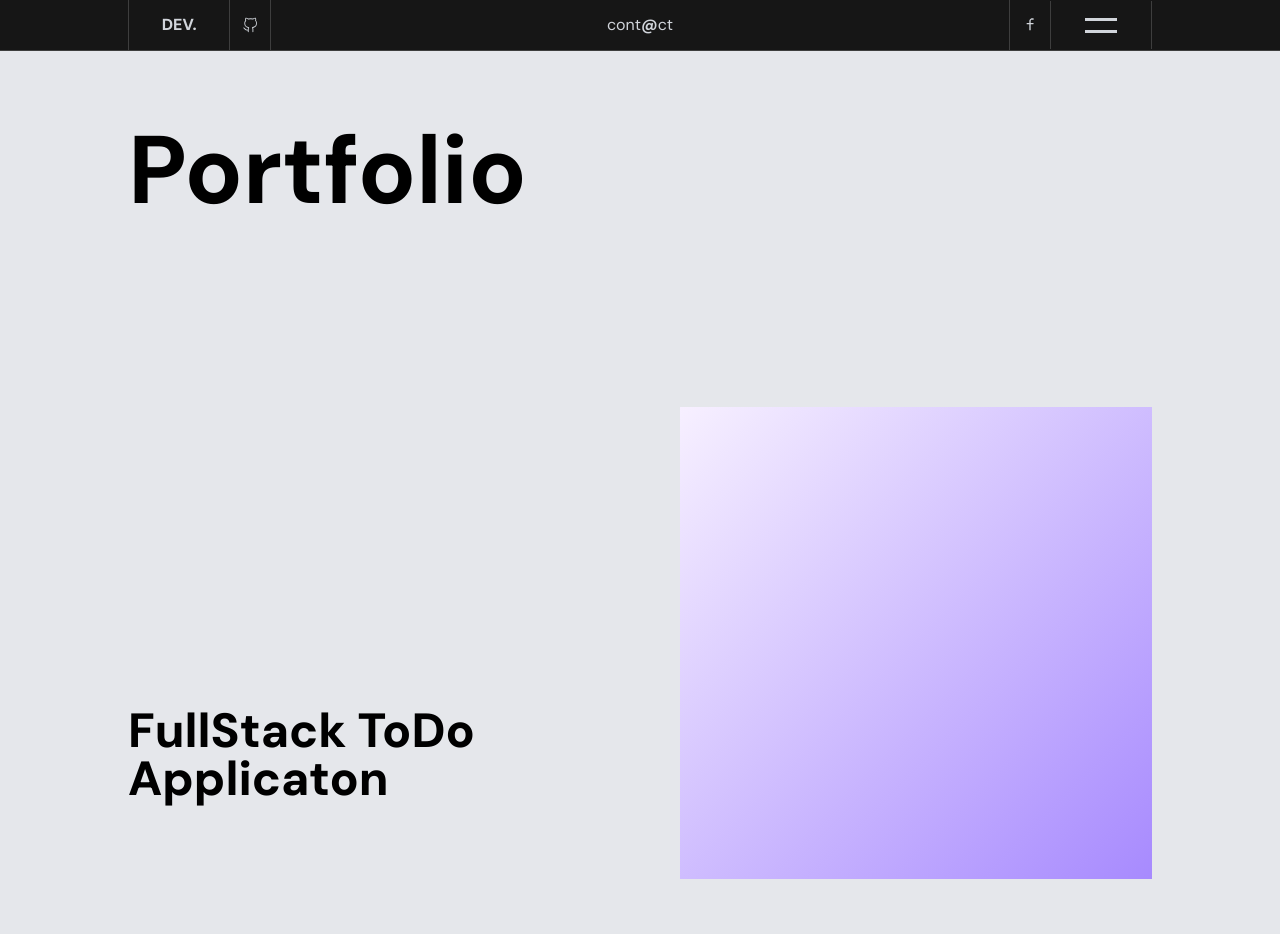
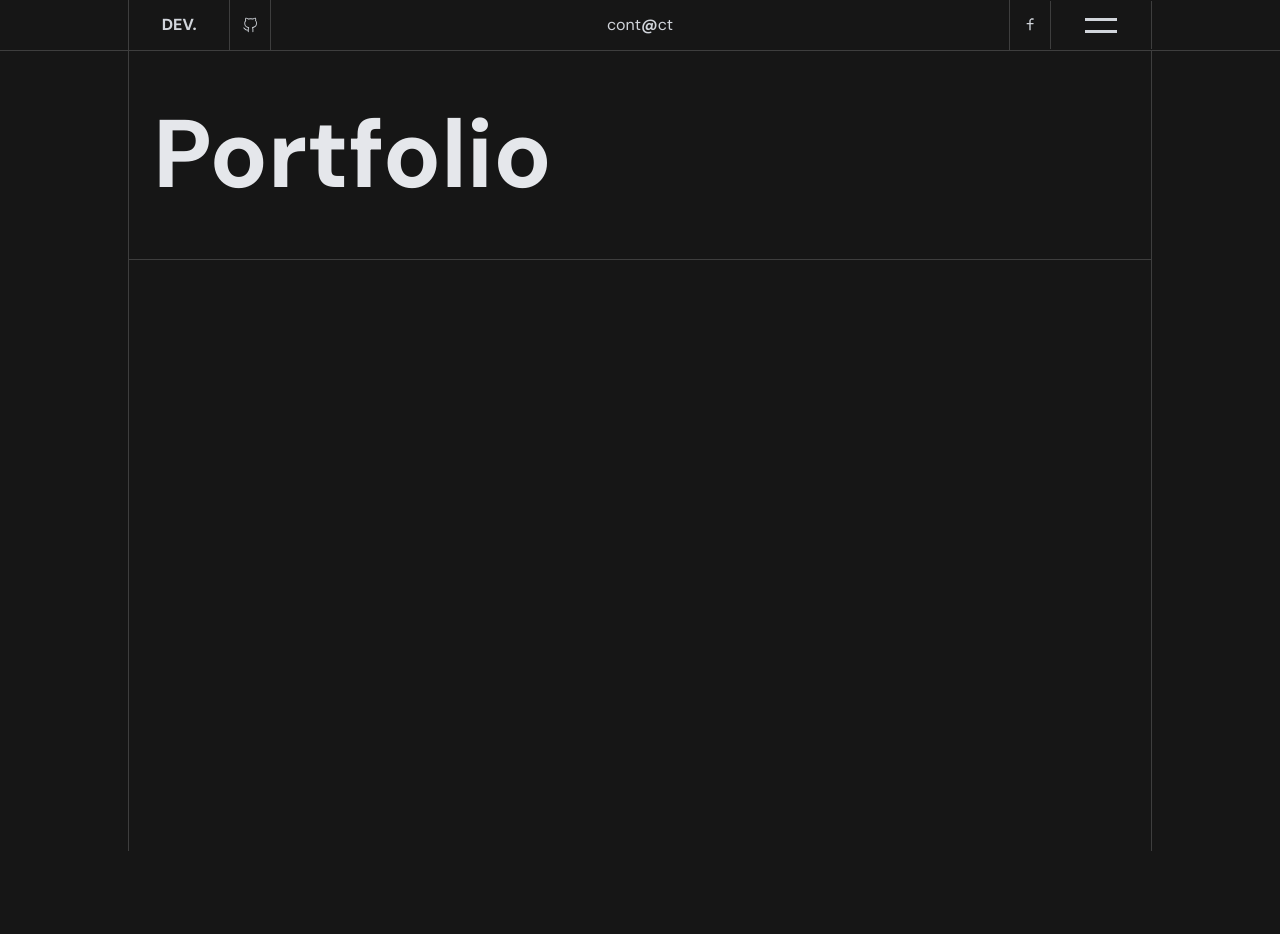
Before and after one commit to Capoverde/my-site-portfolio, a Next.js app: page /PortfolioPage in a window 1280 px wide. Shown: the top 934 px of the page. After the commit the page ends 851 px from the top, so only its background shows below. Built offline with nearby package versions, Linux system fonts and the light colour scheme.

Commit message:
rebuilding Portfolio Page

```diff
--- a/app/AboutPage/page.jsx
+++ b/app/AboutPage/page.jsx
@@ -20,7 +20,6 @@ export default function About () {
     <main className={`${styles.FadeIn} bg-transparent min-h-screen min-w-screen mx-[10%]
                             border-r border-l border-[#3e3e3e] relative
     `}>
-     {/* <h1 className="title w-full px-8 border-b border-[#3e3e3e] font-bold text-gray-300 text-[6rem]">About Me</h1> */}
      <AnimatedHeader text="About Me" className="title w-full px-8 border-b border-[#3e3e3e] font-bold text-gray-300 text-[6rem]"/>
      <div className="wrapper w-full h-1/2 flex justify-between relative">
       <div className="flex-col pb-14 overflow-hidden w-1/2">
--- a/app/PortfolioPage/page.jsx
+++ b/app/PortfolioPage/page.jsx
@@ -49,45 +49,56 @@ const layoutVariants = {
 
 const PortfolioPage = () => {
   return (
-    <div className={`${styles.fadeIn} w-screen h-screen puff-in-center`}>
-      <Header />
-      <header className="Portfolio__header bg-gray-200">
-        <h1 className="title font-bold text-[6rem] pt-[3rem] px-[10%]">
+    // <div className={`${styles.fadeIn} w-screen h-screen puff-in-center`}>
+    //   <Header />
+    //   <header className="Portfolio__header bg-gray-200">
+    //     <h1 className="title font-bold text-[6rem] pt-[3rem] px-[10%]">
+    //       Portfolio
+    //     </h1>
+    //   </header>
+    //   <main className="min-w-screen min-h-screen bg-gray-200 px-[10%]">
+    //     <div className="flex w-full h-full gap-20 items-start">
+    //       <div className="w-full py-[50vh]">
+    //         <ul>
+    //           {features.map((feature) => (
+    //             <li key={feature.id}>
+    //               <FeaturesTitle id={feature.id}>{feature.title}</FeaturesTitle>
+    //             </li>
+    //           ))}
+    //         </ul>
+    //       </div>
+    //       <div className="w-full sticky top-0 flex h-screen items-center">
+    //         <div className="relative w-full aspect-square bg-gray-100 rounded-[25px]">
+    //           <AnimatePresence exitBeforeEnter={false} mode="wait">
+    //             <m.div
+    //               key={features.map((feature) => feature.id).join("-")}
+    //               initial="initial"
+    //               animate="animate"
+    //               exit="exit"
+    //               variants={layoutVariants}
+    //               transition={{ duration: 0.75 }}
+    //             >
+    //               {features.map((feature) => (
+    //                 <feature.card id={feature.id} key={feature.id} />
+    //               ))}
+    //             </m.div>
+    //           </AnimatePresence>
+    //         </div>
+    //       </div>
+    //     </div>
+    //   </main>
+    //   <Footer />
+    // </div>
+    <div  className={`${styles.fadeIn} w-screen h-screen puff-in-center`}>
+    <Header />
+      <div className="wrapper mx-[10%] h-full border-l border-r border-[#3e3e3e]">
+        <header className={`${styles.title__header} w-full py-8 pl-6 border-b border-[#3e3e3e]`}>
+        <h1 className="title font-bold text-[6rem] text-gray-200">
           Portfolio
-        </h1>
-      </header>
-      <main className="min-w-screen min-h-screen bg-gray-200 px-[10%]">
-        <div className="flex w-full h-full gap-20 items-start">
-          <div className="w-full py-[50vh]">
-            <ul>
-              {features.map((feature) => (
-                <li key={feature.id}>
-                  <FeaturesTitle id={feature.id}>{feature.title}</FeaturesTitle>
-                </li>
-              ))}
-            </ul>
-          </div>
-          <div className="w-full sticky top-0 flex h-screen items-center">
-            <div className="relative w-full aspect-square bg-gray-100 rounded-[25px]">
-              <AnimatePresence exitBeforeEnter={false} mode="wait">
-                <m.div
-                  key={features.map((feature) => feature.id).join("-")}
-                  initial="initial"
-                  animate="animate"
-                  exit="exit"
-                  variants={layoutVariants}
-                  transition={{ duration: 0.75 }}
-                >
-                  {features.map((feature) => (
-                    <feature.card id={feature.id} key={feature.id} />
-                  ))}
-                </m.div>
-              </AnimatePresence>
-            </div>
-          </div>
-        </div>
-      </main>
-      <Footer />
+         </h1>
+        </header>
+
+      </div>
     </div>
   );
 };
```
